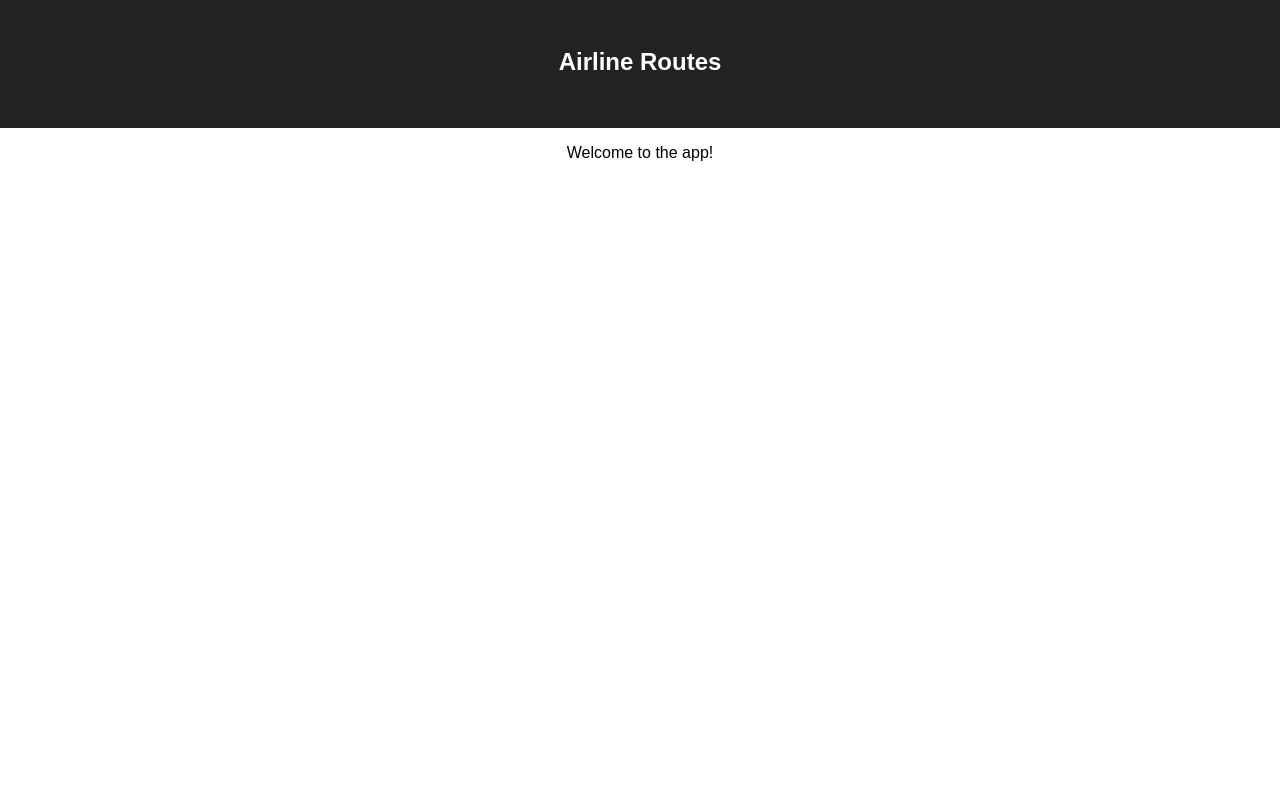
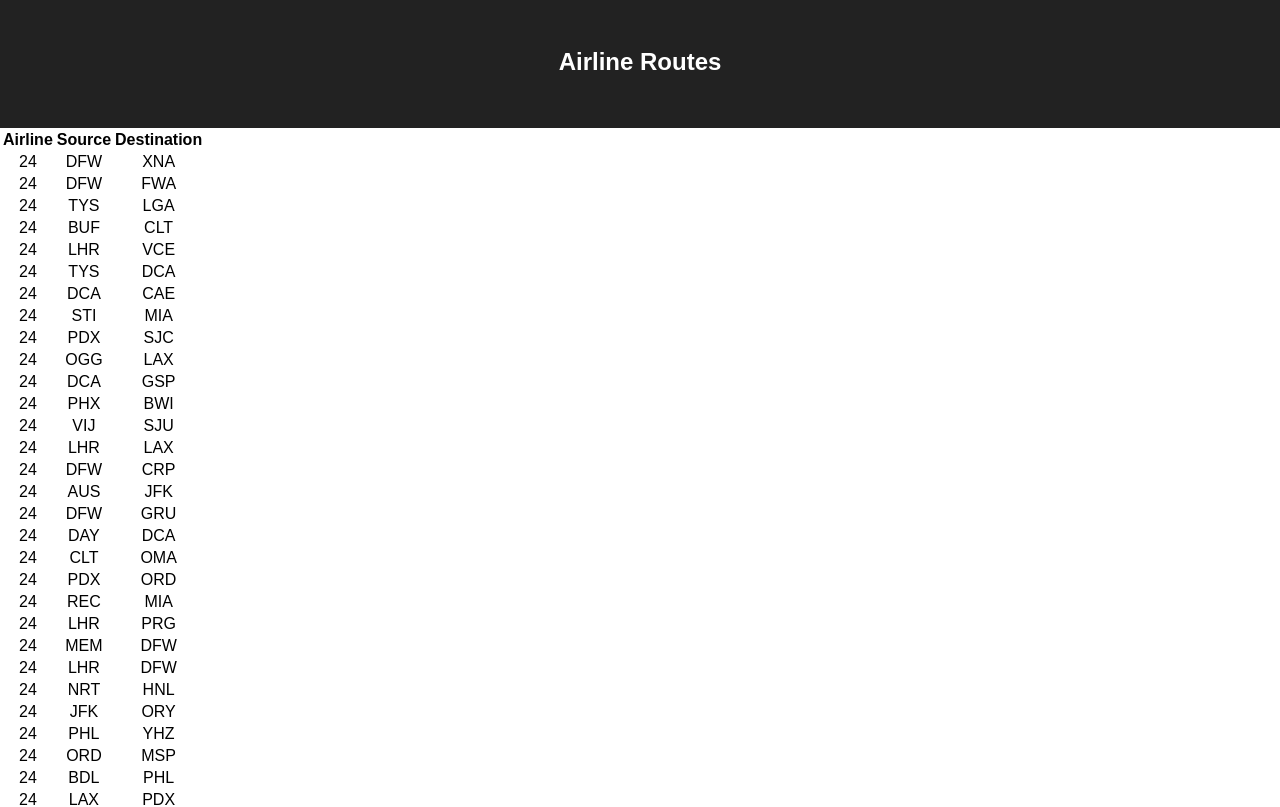
Before and after one commit to juanpalma1/airline_routes_app, a React (Create React App) app: page / in a window 1280 px wide. Shown: the top 807 px of the page. Built offline with nearby package versions, Linux system fonts and the light colour scheme.

Commit message:
Display raw data in table

```diff
--- a/src/App.js
+++ b/src/App.js
@@ -1,5 +1,8 @@
 import React, { Component } from 'react';
 import './App.css';
+import DATA from './data';
+
+const { routes, airlines, airports } = DATA;
 
 const App = () => (
   <div className="app">
@@ -7,11 +10,26 @@ const App = () => (
     <h1 className="title">Airline Routes</h1>
   </header>
   <section>
-    <p>
-      Welcome to the app!
-    </p>
+    <table>
+      <thead>
+        <tr>
+          <th>Airline</th>
+          <th>Source</th>
+          <th>Destination</th>
+        </tr>
+      </thead>
+      <tbody>
+        {routes.map(({ airline, src, dest }) =>
+          <tr>
+            <td>{airline}</td>
+            <td>{src}</td>
+            <td>{dest}</td>
+          </tr>
+        )}
+      </tbody>
+    </table>
   </section>
 </div>
-)
+);
 
 export default App;
```
